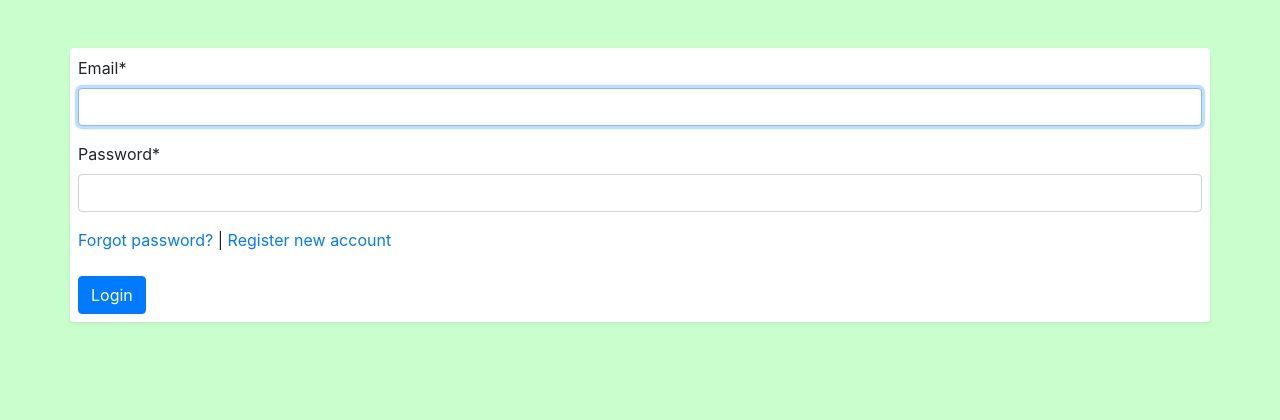
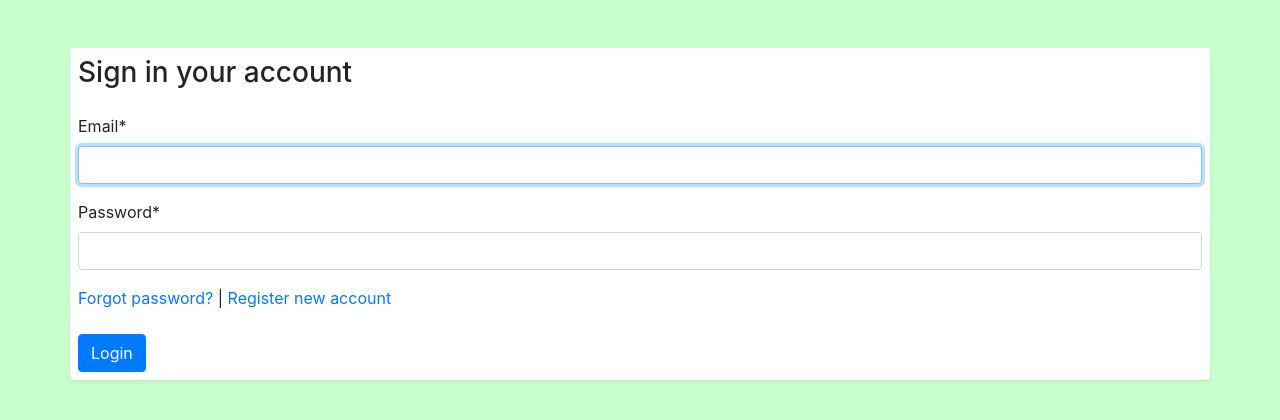
Before and after one commit to whyme0/mWallet, a Django app: page /auth/login/ in a window 1280 px wide. Shown: the top 420 px of the page. Run offline with Django 3.2, Linux system fonts and the light colour scheme; parts of the project's set-up code (start-up, migrations or seed data) failed here and were passed over; some libraries are stand-ins or nearby versions.

Commit message:
some features

```diff
--- a/mWallet/templates/authapp/login.html
+++ b/mWallet/templates/authapp/login.html
@@ -10,6 +10,9 @@
   			</button>
 		</p>
 	{% endif %}
+	<div class="h3 mb-4">
+		Sign in  your account
+	</div>
 	<form method="POST">
 		{% csrf_token %}
 		{{ form|crispy }}
```
